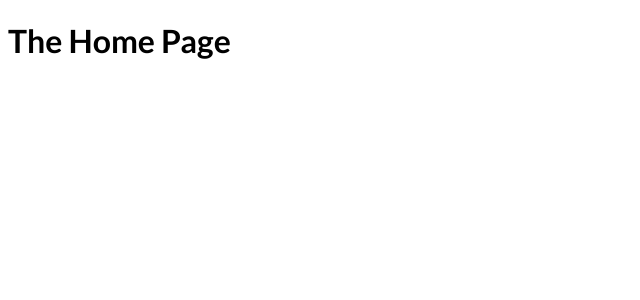
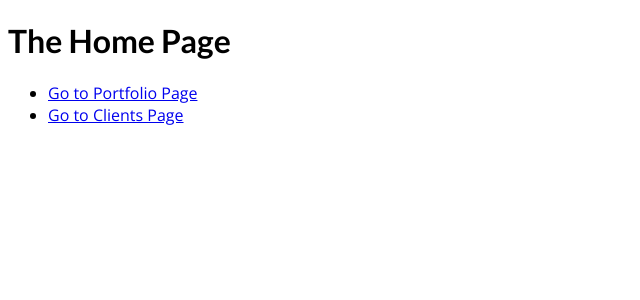
Before and after one commit to sloste34/Udemy-NextJS-Course-2023, a Next.js app: page / in a window 1280 px wide. Shown: the top 300 px of the page, without its empty margins (0-640 px from the left). Built offline with nearby package versions, Linux system fonts and the light colour scheme.

Commit message:
class 63.Navigating with the "Link" Component

```diff
--- a/pages/index.js
+++ b/pages/index.js
@@ -1,7 +1,17 @@
+import Link from 'next/link';
+
 function HomePage() {
   return (
     <div>
       <h1>The Home Page</h1>
+      <ul>
+        <li>
+          <Link href='/portfolio'>Go to Portfolio Page</Link>
+        </li>
+        <li>
+          <Link href='/clients'>Go to Clients Page</Link>
+        </li>
+      </ul>
     </div>
   );
 }
```
